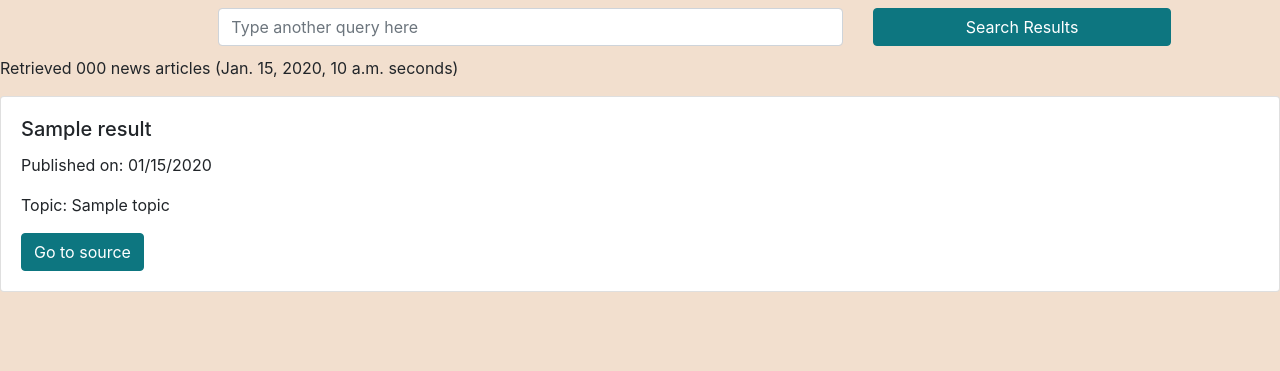
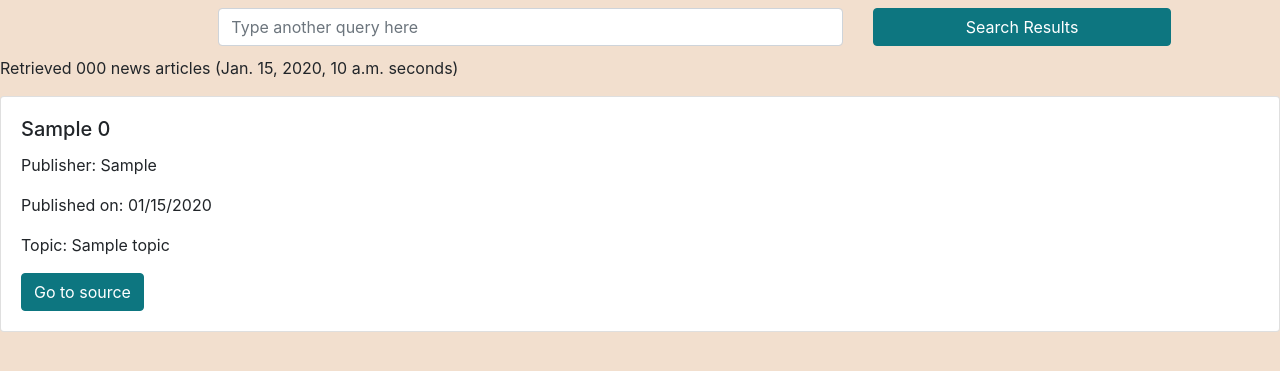
Before and after one commit to timhuijsmans1/search_engine, a Django app: template search/retrieval/templates/retrieval/results.html in a window 1280 px wide. Shown: the top 371 px of the page. Run offline with Django 4.2, Linux system fonts and the light colour scheme; the template is opened without the code that fills it: most values are stand-ins (such as "Sample title", 1, 10 or a date in 2020); parts of the project's set-up code (start-up, migrations or seed data) failed here and were passed over; some libraries are stand-ins or nearby versions.

Commit message:
added url parser for netloc showing

```diff
--- a/search/retrieval/templates/retrieval/results.html
+++ b/search/retrieval/templates/retrieval/results.html
@@ -28,9 +28,10 @@ Search instead for: <a href="{% url 'retrieval:rerun_results' query=original_que
       <li>
         <div class="card">
           <div class="card-body">
-            <h5 class="card-title">{{ result.title }}</h5>
-            <p class="card-text">Published on: {{ result.publication_date|date:'m/d/Y' }}</p>
-            <p class="card-text">Topic: {{ result.topic }}</p>
+            <h5 class="card-title">{{ result.0.title }}</h5>
+            <p class="card-text">Publisher: {{ result.1 }}</p>
+            <p class="card-text">Published on: {{ result.0.publication_date|date:'m/d/Y' }}</p>
+            <p class="card-text">Topic: {{ result.0.topic }}</p>
             <div>
               <a href="{{ result.url }}" class="btn btn-secondary">Go to source</a>
             </div>
```
Also changed, not shown: search/retrieval/views.py (+8 -2 lines).
